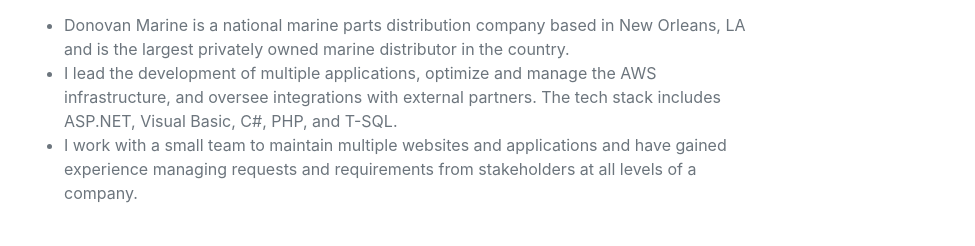
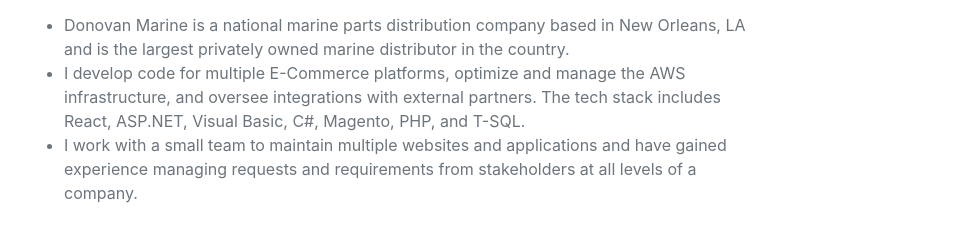
Before and after one commit to bsutton21/bsutton21.github.io, a plain HTML site: page index.html in a window 1280 px wide. Shown: the part 1074-1320 px from the top of the page, without its empty margins (288-1263 px from the left). Drawn offline with nearby package versions, Linux system fonts and the light colour scheme; a web font is replaced by a local one.

Commit message:
update work experience

```diff
--- a/index.html
+++ b/index.html
@@ -70,7 +70,7 @@
                             <div class="subheading mb-3"><a href="https://www.donovanmarine.com/" target="_blank">Donovan Marine</a></div>
                             <p><ul>
                                 <li>Donovan Marine is a national marine parts distribution company based in New Orleans, LA and is the largest privately owned marine distributor in the country.</li>
-                                <li>I lead the development of multiple applications, optimize and manage the AWS infrastructure, and oversee integrations with external partners. The tech stack includes ASP.NET, Visual Basic, C#, PHP, and T-SQL.</li>
+                                <li>I develop code for multiple E-Commerce platforms, optimize and manage the AWS infrastructure, and oversee integrations with external partners. The tech stack includes React, ASP.NET, Visual Basic, C#, Magento, PHP, and T-SQL.</li>
                                 <li>I work with a small team to maintain multiple websites and applications and have gained experience managing requests and requirements from stakeholders at all levels of a company.</li>
                             </ul></p>
                         </div>
```
